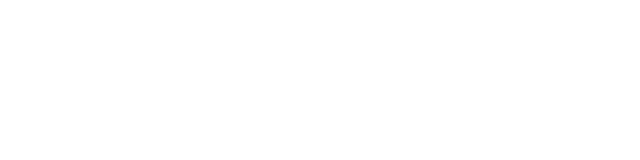
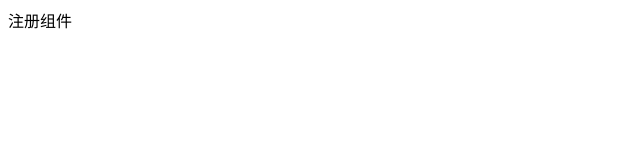
Before and after one commit to duqiuyi/hm-news-68, a Vue app: page /#/register in a window 1280 px wide. Shown: the top 160 px of the page, without its empty margins (0-640 px from the left). Built offline with nearby package versions, Linux system fonts and the light colour scheme.

Commit message:
配置登录和注册的路由

```diff
--- a/src/router/index.js
+++ b/src/router/index.js
@@ -1,9 +1,15 @@
 import Vue from 'vue'
 import VueRouter from 'vue-router'
+// 导入组件
+import Login from '../views/Login.vue'
+import Register from '../views/Register.vue'
 
 Vue.use(VueRouter)
 
-const routes = []
+const routes = [
+  { path: '/login', component: Login },
+  { path: '/register', component: Register }
+]
 
 const router = new VueRouter({
   routes
--- /dev/null
+++ b/src/views/Login.vue
@@ -0,0 +1,10 @@
+<template>
+  <div>登录组件</div>
+</template>
+
+<script>
+export default {}
+</script>
+
+<style>
+</style>
--- /dev/null
+++ b/src/views/Register.vue
@@ -0,0 +1,10 @@
+<template>
+  <div>注册组件</div>
+</template>
+
+<script>
+export default {}
+</script>
+
+<style>
+</style>
```
